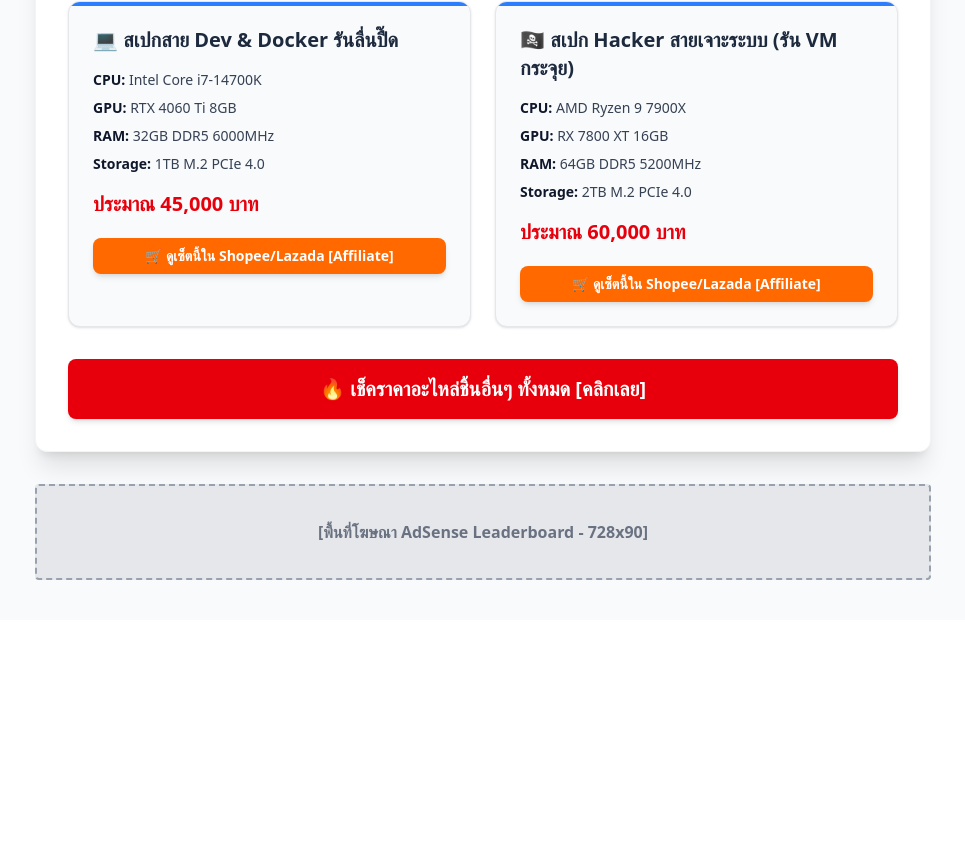
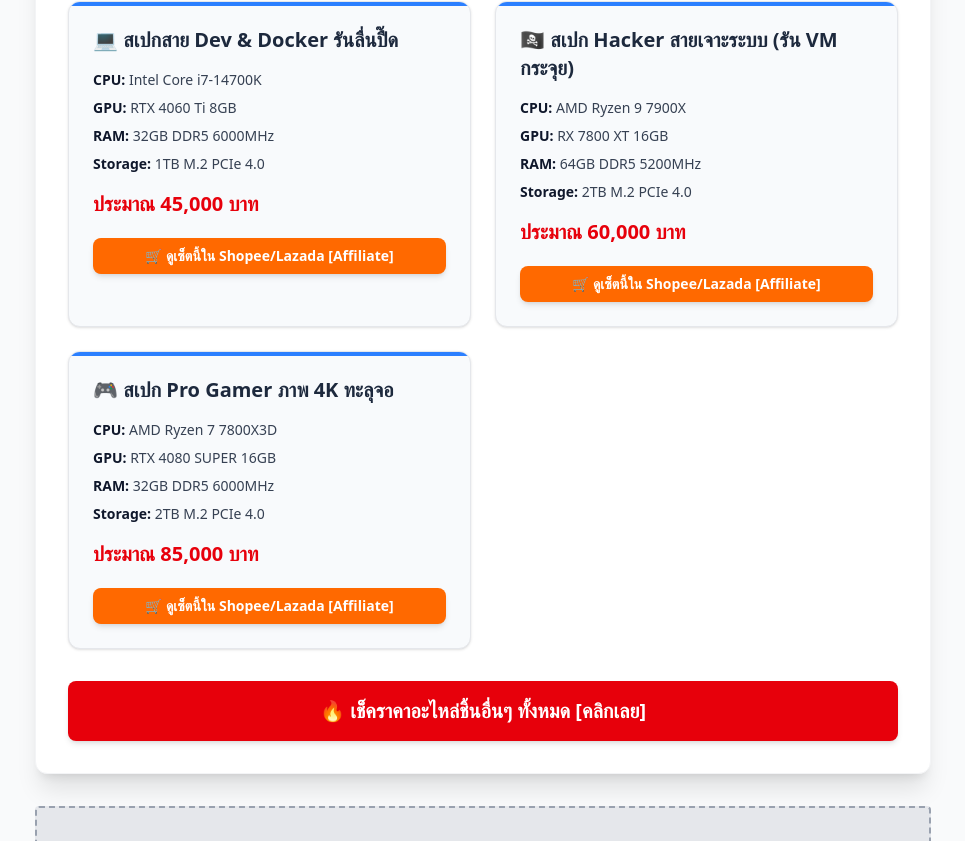
Before and after one commit to MrDaiSirius/techlab-pc-guide, a Next.js app: page / in a window 1280 px wide. Shown: the part 417-1258 px from the top of the page, without its empty margins (157-1122 px from the left). Before the commit the page ends 1037 px from the top, so only its background shows below. Built offline with nearby package versions, Linux system fonts and the light colour scheme.

Commit message:
Refactor specs data and update homepage components

```diff
--- a/src/app/components/SpecCard.tsx
+++ b/src/app/components/SpecCard.tsx
@@ -5,9 +5,10 @@
   ram: string;
   storage: string;
   price: string;
+  affiliateLink: string; // เพิ่มตัวนี้เข้ามา
 }
 
-export default function SpecCard({ title, cpu, gpu, ram, storage, price }: SpecProps) {
+export default function SpecCard({ title, cpu, gpu, ram, storage, price, affiliateLink }: SpecProps) {
   return (
     <div className="border border-gray-200 rounded-xl p-6 shadow-sm hover:shadow-lg transition-shadow bg-slate-50 relative overflow-hidden">
       <div className="absolute top-0 left-0 w-full h-1 bg-blue-500"></div>
@@ -19,10 +20,16 @@
         <li><strong className="text-slate-900">Storage:</strong> {storage}</li>
       </ul>
       <div className="text-xl font-extrabold text-red-600 mb-5">{price}</div>
-      {/* ปุ่มกดไปรับเงินค่าคอมมิชชันของเรา */}
-      <button className="bg-orange-500 hover:bg-orange-600 transition-colors text-white font-bold py-2 px-4 rounded-lg w-full shadow-md text-sm">
+
+      {/* เปลี่ยนจาก <button> เป็น <a> เพื่อให้ใส่ลิงก์ Affiliate ได้ */}
+      <a
+        href={affiliateLink}
+        target="_blank"
+        rel="noopener noreferrer"
+        className="block text-center bg-orange-500 hover:bg-orange-600 transition-colors text-white font-bold py-2 px-4 rounded-lg w-full shadow-md text-sm"
+      >
         🛒 ดูเซ็ตนี้ใน Shopee/Lazada [Affiliate]
-      </button>
+      </a>
     </div>
   );
 }
--- a/src/app/page.tsx
+++ b/src/app/page.tsx
@@ -1,28 +1,8 @@
 import SpecCard from "./components/SpecCard";
 import Link from "next/link";
+import { pcSpecs } from "@/data/specs"; // Import ข้อมูลจากไฟล์ data
 
 export default function Home() {
-  const pcSpecs = [
-    {
-      id: 1,
-      title: "💻 สเปกสาย Dev & Docker รันลื่นปื๊ด",
-      cpu: "Intel Core i7-14700K",
-      gpu: "RTX 4060 Ti 8GB",
-      ram: "32GB DDR5 6000MHz",
-      storage: "1TB M.2 PCIe 4.0",
-      price: "ประมาณ 45,000 บาท",
-    },
-    {
-      id: 2,
-      title: "🏴‍☠️ สเปก Hacker สายเจาะระบบ (รัน VM กระจุย)",
-      cpu: "AMD Ryzen 9 7900X",
-      gpu: "RX 7800 XT 16GB",
-      ram: "64GB DDR5 5200MHz",
-      storage: "2TB M.2 PCIe 4.0",
-      price: "ประมาณ 60,000 บาท",
-    }
-  ];
-
   return (
     <main className="min-h-screen bg-gray-50 flex flex-col items-center pb-10">
       <header className="w-full bg-slate-900 text-white p-8 text-center shadow-lg">
@@ -35,8 +15,6 @@
       </div>
 
       <div className="w-full max-w-4xl p-8 bg-white shadow-xl rounded-xl border border-gray-100">
-
-        {/* กูใส่ปุ่ม Link ไปหน้า Guide ตรงนี้ */}
         <div className="flex flex-col md:flex-row justify-between items-center mb-6 border-b pb-4 gap-4">
           <h2 className="text-3xl font-bold text-gray-800">🔥 สเปกคอมแนะนำประจำเดือน</h2>
           <Link href="/guide" className="bg-blue-600 hover:bg-blue-700 transition-colors text-white font-bold py-2 px-6 rounded-lg shadow-md animate-pulse">
@@ -54,6 +32,7 @@
               ram={spec.ram}
               storage={spec.storage}
               price={spec.price}
+              affiliateLink={spec.affiliateLink} // ส่งลิงก์เข้าไปด้วย
             />
           ))}
         </div>
--- /dev/null
+++ b/src/data/specs.ts
@@ -0,0 +1,32 @@
+export const pcSpecs = [
+  {
+    id: 1,
+    title: "💻 สเปกสาย Dev & Docker รันลื่นปื๊ด",
+    cpu: "Intel Core i7-14700K",
+    gpu: "RTX 4060 Ti 8GB",
+    ram: "32GB DDR5 6000MHz",
+    storage: "1TB M.2 PCIe 4.0",
+    price: "ประมาณ 45,000 บาท",
+    affiliateLink: "https://shopee.co.th/..." // เดี๋ยววันหลังมึงค่อยเอาลิงก์จริงมาใส่
+  },
+  {
+    id: 2,
+    title: "🏴‍☠️ สเปก Hacker สายเจาะระบบ (รัน VM กระจุย)",
+    cpu: "AMD Ryzen 9 7900X",
+    gpu: "RX 7800 XT 16GB",
+    ram: "64GB DDR5 5200MHz",
+    storage: "2TB M.2 PCIe 4.0",
+    price: "ประมาณ 60,000 บาท",
+    affiliateLink: "https://c.lazada.co.th/..." // เดี๋ยววันหลังมึงค่อยเอาลิงก์จริงมาใส่
+  },
+  {
+    id: 3,
+    title: "🎮 สเปก Pro Gamer ภาพ 4K ทะลุจอ",
+    cpu: "AMD Ryzen 7 7800X3D",
+    gpu: "RTX 4080 SUPER 16GB",
+    ram: "32GB DDR5 6000MHz",
+    storage: "2TB M.2 PCIe 4.0",
+    price: "ประมาณ 85,000 บาท",
+    affiliateLink: "https://shopee.co.th/..."
+  }
+];
```
